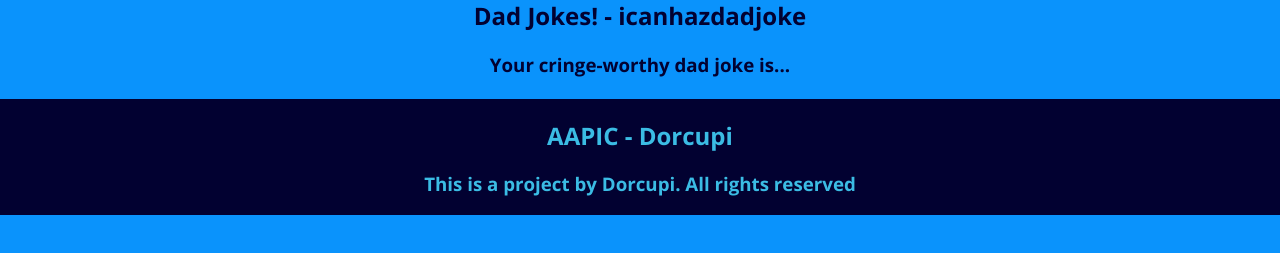
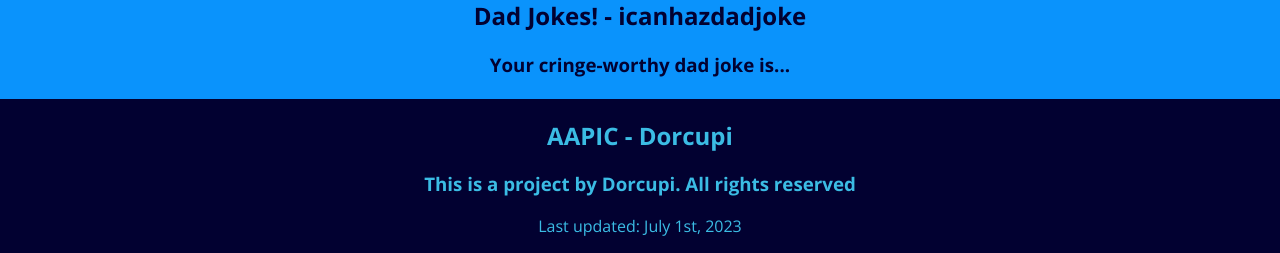
Before and after one commit to Dorcupi/aapic, a Flask app: template templates/index.html in a window 1280 px wide. Shown: the part 928-1181 px from the top of the page. Before the commit the page ends 1143 px from the top, so only its background shows below. Run offline with Flask 2, Linux system fonts and the light colour scheme; the template is opened without the code that fills it, so the values that code supplies are empty; parts of the project's set-up code (start-up, migrations or seed data) failed here and were passed over.

Commit message:
Footer update

```diff
--- a/templates/adviceslip.html
+++ b/templates/adviceslip.html
@@ -37,6 +37,7 @@
         <div class="footer">
           <h2 style="text-align:center">AAPIC - Dorcupi</h2>
           <h3 style="text-align:center">This is a project by Dorcupi. All rights reserved</h3>
+          <p style="text-align:center">Last updated: July 1st, 2023</p>
         </div>
     </main>
   </body>
--- a/templates/goprograminspiration.html
+++ b/templates/goprograminspiration.html
@@ -37,6 +37,7 @@
         <div class="footer">
           <h2 style="text-align:center">AAPIC - Dorcupi</h2>
           <h3 style="text-align:center">This is a project by Dorcupi. All rights reserved</h3>
+          <p style="text-align:center">Last updated: July 1st, 2023</p>
         </div>
     </main>
   </body>
--- a/templates/index.html
+++ b/templates/index.html
@@ -64,6 +64,7 @@
         <div class="footer">
           <h2 style="text-align:center">AAPIC - Dorcupi</h2>
           <h3 style="text-align:center">This is a project by Dorcupi. All rights reserved</h3>
+          <p style="text-align:center">Last updated: July 1st, 2023</p>
         </div>
     </main>
   </body>
```
